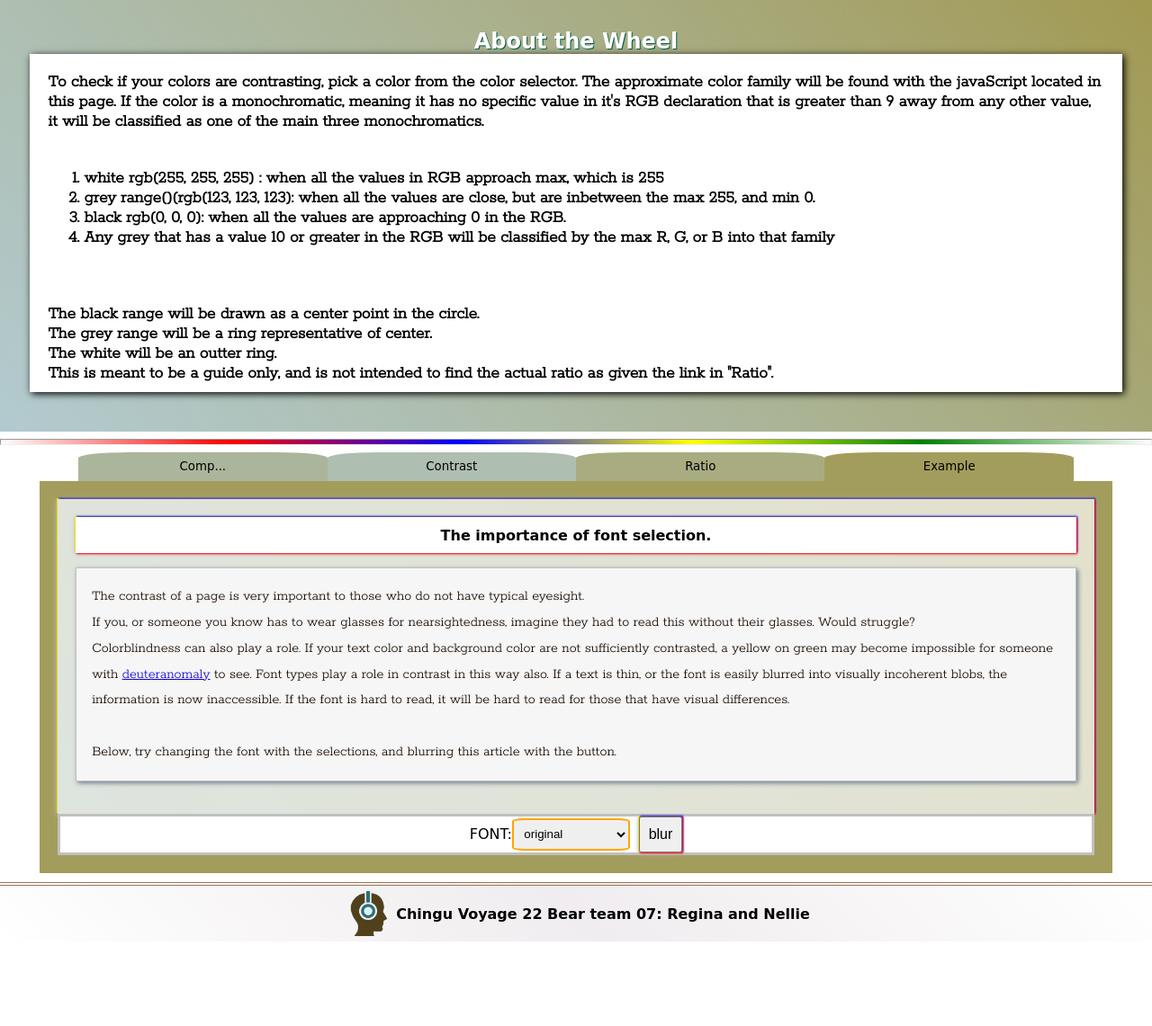
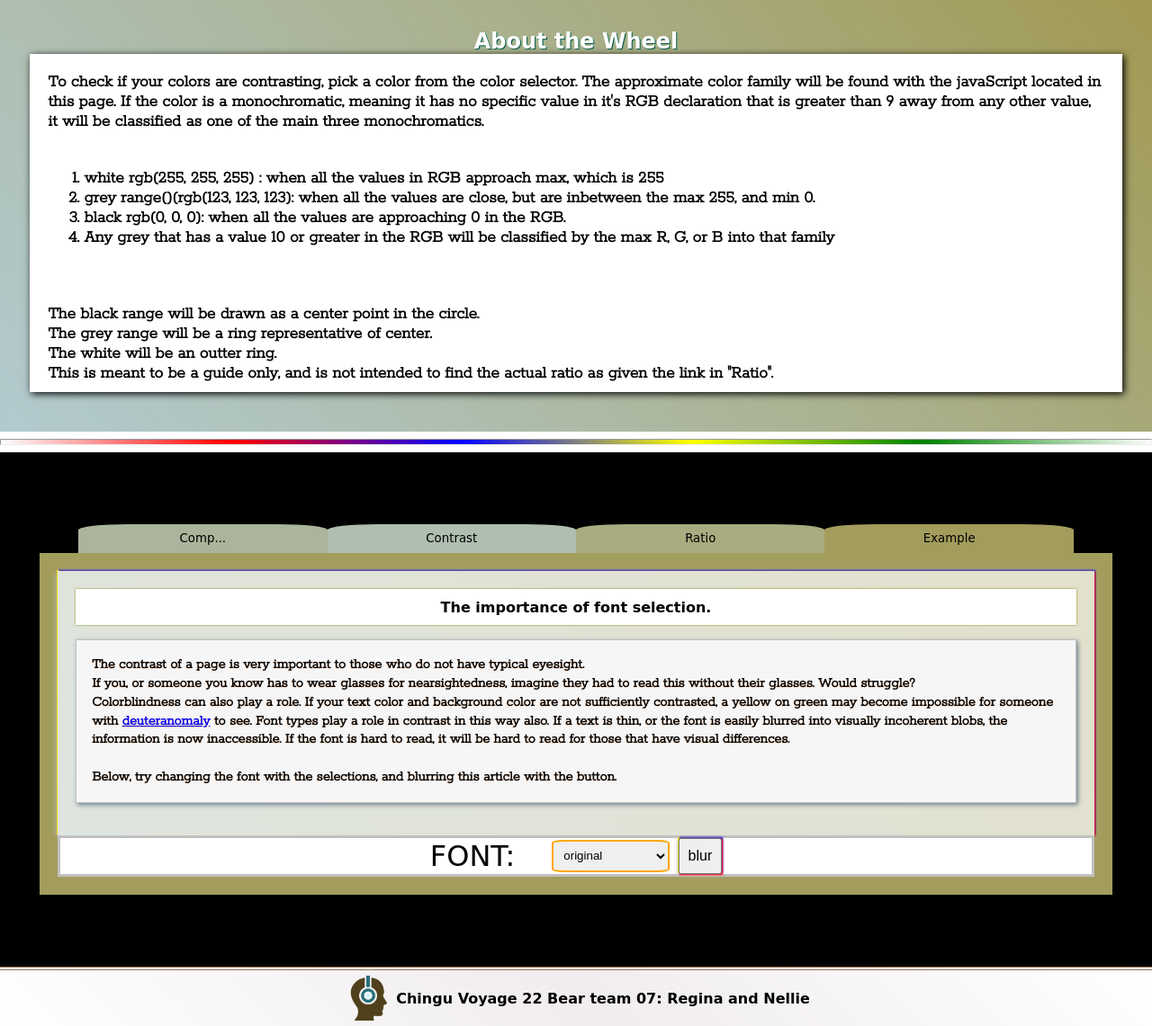
Before and after one commit to chingu-voyages/v22-bears-team-07, a Flask app: page /color in a window 1280 px wide. Shown: the part 935-2076 px from the top of the page at 90% size. Before the commit the page ends 1982 px from the top, so only its background shows below. Run offline with Flask 2, Linux system fonts and the light colour scheme; some libraries are stand-ins or nearby versions; some web fonts are replaced.

Commit message:
<design>
Changed some design things in CAC, and changed the blur/font box example set up.  It's just a little prettier now.

```diff
--- a/static/css/colorwheelV3.css
+++ b/static/css/colorwheelV3.css
@@ -162,15 +162,20 @@ hr {
 }
 p {
     font-family: 'Rokkitt', serif;
-    font-weight: 400;
+    font-weight: 700;
     background-color: rgb(246 246 247);
     color: black;
     text-shadow: #ffe4d1 -1px 1px;
     border: 1px solid silver;
     padding: 2ch;
-    line-height: 1.8;
+    line-height: 1.3;
     font-size: 1em;
+    box-shadow: 0px 0px 5px silver;
 
+}
+
+.olive {
+  box-shadow: 0px 0px 2px olive;
 }
 section {
   background: rgba(255, 255, 255, 0.7);
@@ -214,11 +219,11 @@ select {
 
 .blur {
   box-shadow: inset 0 0 0 1000px rgba(0, 0, 0, .1);
-  -webkit-filter: blur(2px);
-  -moz-filter: blur(2px);
-  -o-filter: blur(2px);
-  -ms-filter: blur(2px);
-  filter: blur(2px);
+  -webkit-filter: blur(1px);
+  -moz-filter: blur(1px);
+  -o-filter: blur(1px);
+  -ms-filter: blur(1px);
+  filter: blur(1px);
 
 }
 
@@ -237,7 +242,18 @@ select {
   align-items: center;
 
 }
+.center-inputs {
+  display: flex;
+  height: 5vh;
+  justify-content: center;
+  align-items: center;
 
+}
+.padded-black {
+  padding-top: 10vh;
+  padding-bottom: 10vh;
+  background: black;
+}
 .white {
   background: white;
   border: 3px solid silver;
@@ -279,7 +295,6 @@ footer {
     display: flex;
     align-items: center;
     justify-content: center;
-    margin-top: 10px;
     width: 100vw;
     bottom: 0px;
     color: inherit;
@@ -288,13 +303,16 @@ footer {
 }
 #typeface {
   width: 90vw;
-
-
 }
 #type_explained{
 
   padding: 2ch;
 
+}
+
+.large-text {
+  font-size: 2em;
+  margin-right: 2ch;
 }
 @keyframes highlight {
   0% {
@@ -344,7 +362,7 @@ footer {
 
 /* -------- FOR TAB paragraphs --------*/
 .center-box {
-    padding: 0;
+
     display: flex;
     position: static;
     flex-direction: column;
--- a/static/js/typeface.js
+++ b/static/js/typeface.js
@@ -26,9 +26,9 @@ let FANCYFONT = {
   'state': 'low',
   'family': "'Tangerine', cursive",
   'weight': '100',
-  'background': 'lime',
-  'fontcolor': 'green',
-  'textshadow': '1px 1px 2px white',
+  'background': '#aebeb0',
+  'fontcolor': 'white',
+  'textshadow': 'none',
   'fontsize': '2em',
 }
 
@@ -36,7 +36,7 @@ let FANCYFONT = {
 let NORMAL = {
    'state': 'normal',
    'family': "'Rokkitt', serif",
-   'weight': "400",
+   'weight': "700",
    'background': "rgb(246 246 247)",
    'fontcolor': "black",
    'textshadow': "-1px 1px #ffe4d1",
--- a/templates/colorV2.html
+++ b/templates/colorV2.html
@@ -146,7 +146,7 @@
             <hr />
 
   <!-- sections/articles - Explanations -->
-  <div class="center-box">
+  <div class="center-box padded-black">
                   <span class="tab-row">
                   <button class="tab" id="tabCompliment" onclick="openTab(this)" value="Compliment">Comp...</button>
                   <button class="tab" id="tabContrast"onclick="openTab(this)" value="Contrast">Contrast</button>
@@ -157,7 +157,7 @@
                   <div id="Compliment" class="tabcontent theme-background">
                       <section id="Compliment-Colors">
                       <article>
-                      <h3 class="tabTitle rainbow">Compliment</h3>
+                      <h3 class="tabTitle olive">Compliment</h3>
 
                       <p>
                         A little explanation of primary, secondary, and the color wheel in art.
@@ -182,7 +182,7 @@
                   <div id="Contrast" class="tabcontent theme-background">
                       <section id="Contrasting-Colors">
                       <article>
-                      <h3 class="tabTitle rainbow">Contrast</h3>
+                      <h3 class="tabTitle olive">Contrast</h3>
                       <p>
                           A more technical explanation: <a href="https://developer.mozilla.org/en-US/docs/Web/Accessibility/Understanding_WCAG/Perceivable/Color_contrast">MDN docs</a>.
                           <br />
@@ -199,7 +199,7 @@
                   <div id="Ratio" class="tabcontent theme-background">
                       <section id="Explanation-Ratio">
                           <article>
-                              <h3 class="tabTitle rainbow">Ratio</h3>
+                              <h3 class="tabTitle olive">Ratio</h3>
                               <p>
                                   A more technical explanation: <a href="https://developer.mozilla.org/en-US/docs/Web/Accessibility/Understanding_WCAG/Perceivable/Color_contrast">MDN docs</a>.
                                   <br />
@@ -219,7 +219,7 @@
                       <div class="theme-background">
                           <section id="typeface">
                               <article id="type_explained" class="rainbow">
-                                  <h3 id="typeface-title" class="flex-center rainbow">The importance of font selection.</h3>
+                                  <h3 id="typeface-title" class="flex-center olive">The importance of font selection.</h3>
                                   <p id="type_paragraph" class="noblur">
                                       The contrast of a page is very important to those who do not have typical eyesight.
                                       <br> If you, or someone you know has to wear glasses for nearsightedness, imagine
@@ -237,8 +237,8 @@
 
                               </article>
 
-                              <div class="flex-center white">
-                                  <label for='change_font'>FONT:</label>
+                              <div class="center-inputs white">
+                                  <label for='change_font' class="large-text">FONT:</label>
                                   <select id="change_font">
                                       <option value="normal" selected>original</option>
                                       <option value="mono">monochromatic</option>
```
Also changed, not shown: static/css/home.css (+12 -0 lines).
